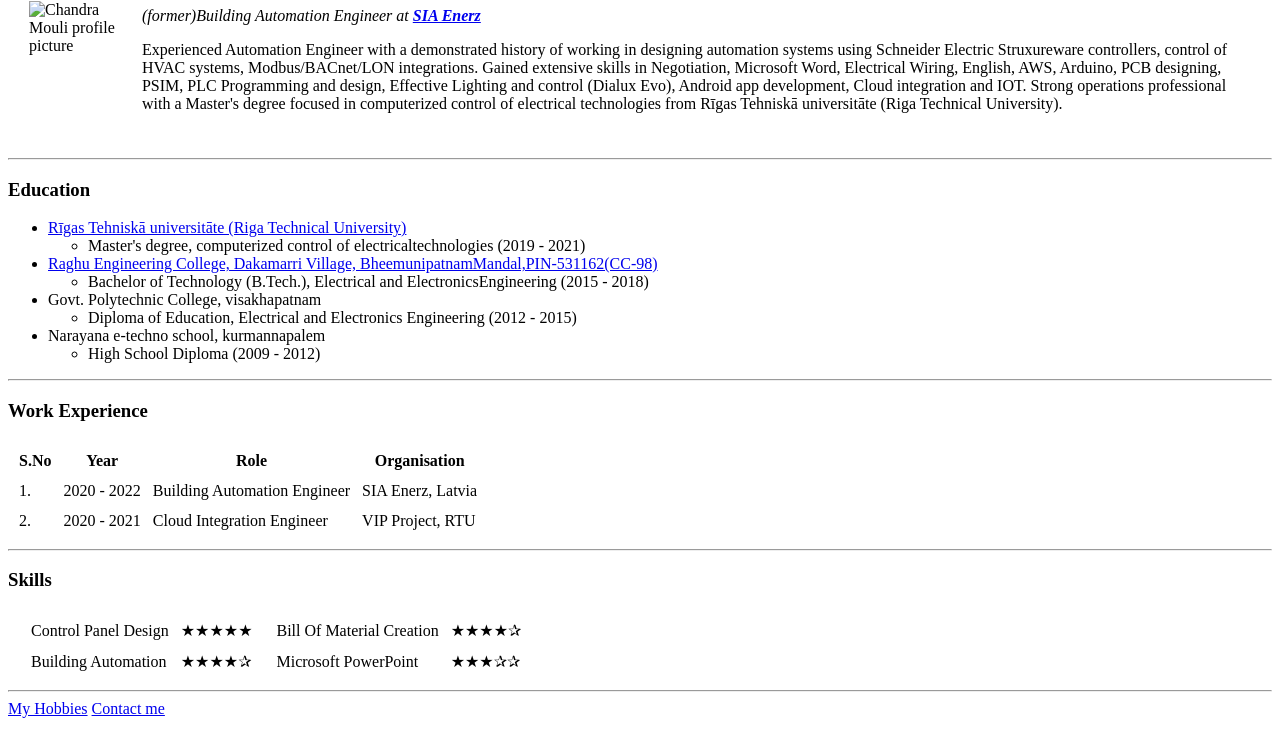
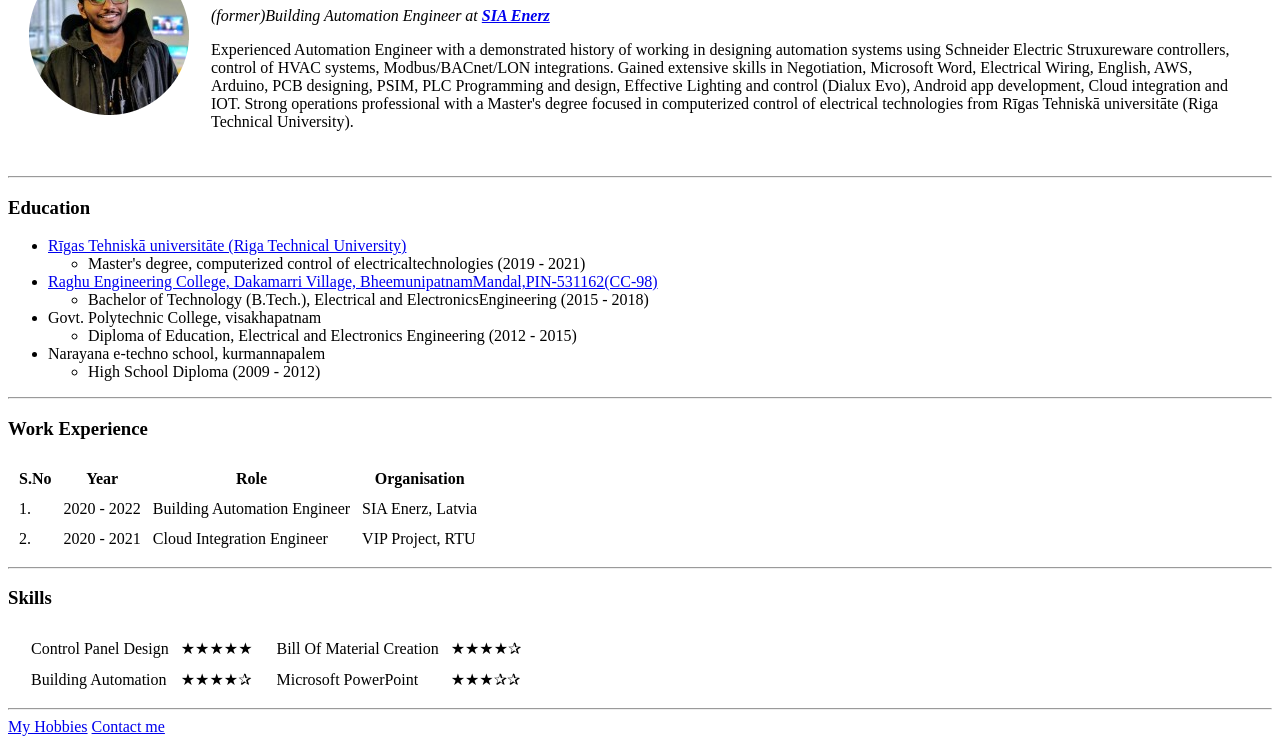
Before and after one commit to moulikoribilli/CV, a plain HTML site: page index.html in a window 1280 px wide. Shown: the part 102-846 px from the top of the page. Drawn offline with Linux system fonts and the light colour scheme.

Commit message:
Update index.html

```diff
--- a/index.html
+++ b/index.html
@@ -11,7 +11,7 @@
 <body>
   <table cellspacing=20>
     <tr>
-      <td><img src="profile.png" alt="Chandra Mouli profile picture"></td>
+      <td><img src="Images/profile.png" alt="Chandra Mouli profile picture"></td>
       <td>
         <h1>Koribilli Chandra Mouli</h1>
         <p><em>(former)</em><em>Building Automation Engineer at <strong><a href="https://enerz.fi/">SIA Enerz</a></strong></em></p>
```
